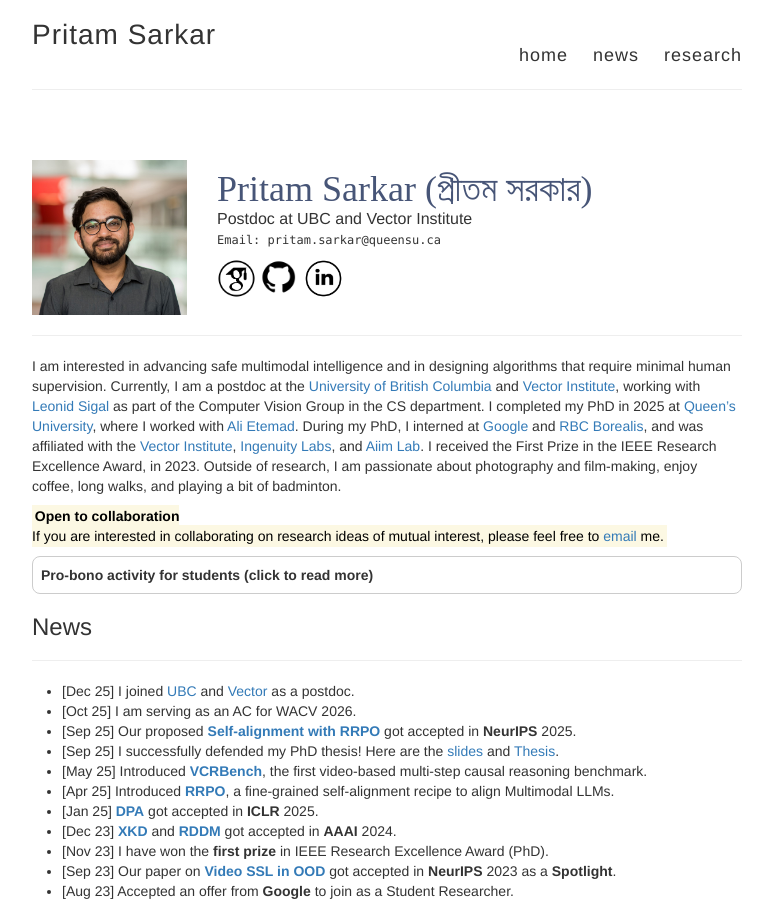
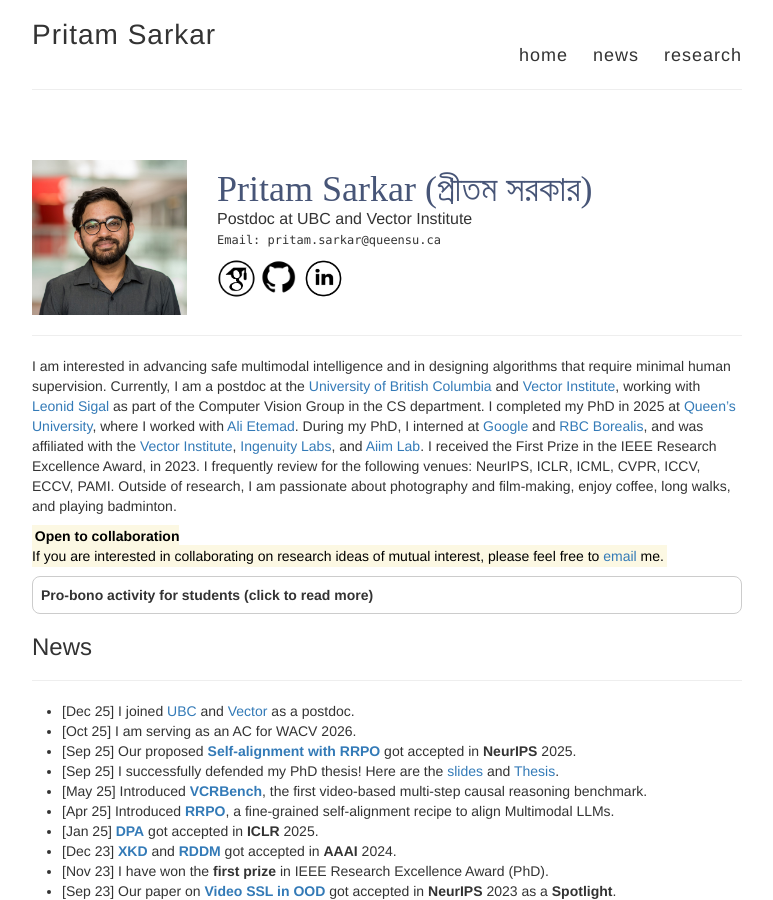
Before and after one commit to pritamqu/pritamqu.github.io, a Jekyll site: the page built from index.md, in a window 1280 px wide and 900 px high. Shown: the whole window, without its empty margins (253-1026 px from the left). Built offline with Jekyll 4.4.1, drawn with Linux system fonts in a browser that asks for light colours.

Commit message:
clean up

```diff
--- a/index.md
+++ b/index.md
@@ -41,18 +41,15 @@
 
 I am interested in advancing safe multimodal intelligence and in designing algorithms that require minimal human supervision. Currently, I am a postdoc at the [University of British Columbia](https://www.ubc.ca/) and [Vector Institute](https://vectorinstitute.ai/), working with [Leonid Sigal](https://www.cs.ubc.ca/~lsigal/) as part of the Computer Vision Group in the CS department.
 I completed my PhD in 2025 at [Queen’s University](https://queensu.ca/), where I worked with [Ali Etemad](https://www.aiimlab.com/ali-etemad). During my PhD, I interned at [Google](https://research.google/) and [RBC Borealis](https://rbcborealis.com/), and was affiliated with the [Vector Institute](https://vectorinstitute.ai/), [Ingenuity Labs](https://ingenuitylabs.queensu.ca/), and [Aiim Lab](https://www.aiimlab.com/).
-I received the First Prize in the IEEE Research Excellence Award, in 2023. Outside of research, I am passionate about photography and film-making, enjoy coffee, long walks, and playing a bit of badminton.
-
-<!-- I joined Queen's in 2018 and completed my master's in 2020, and subsequently began my PhD.  -->
-<!-- Prior to that, I worked for about three years as a Software Engineer at [Infosys](https://www.infosys.com/) and [Tech Mahindra](https://www.techmahindra.com/). I completed my bachelor's in 2015 from [West Bengal University of Technology, India](/).  -->
-<!-- Outside of research, I am passionate about photography and film-making, enjoy coffee, and like walking, running, and playing a bit of badminton. -->
+I received the First Prize in the IEEE Research Excellence Award, in 2023.
+I frequently review for the following venues: NeurIPS, ICLR, ICML, CVPR, ICCV, ECCV, PAMI.
+Outside of research, I am passionate about photography and film-making, enjoy coffee, long walks, and playing badminton.
 
 
 <p><mark class="black">
 <strong>Open to collaboration</strong><br>
 If you are interested in collaborating on research ideas of mutual interest,
 please feel free to <a title="pritam.sarkar@queensu.ca" href="mailto:pritam.sarkar@queensu.ca" target="_blank">email</a> me.
-<!-- I am also open to speaking engagements as well. -->
 </mark></p>
 
 
@@ -546,120 +543,3 @@
 		</div>
 	</div>
 </div>
-
-
-
-<!-- <h1> Patents </h1>
-
-<div class="container-fluid">
-	<div class="row pub-entry">
-		<div class="col-sm-3">
-			<a href=""> <img class="pub-image" src="/assets/publications/img.png"> </a>
-		</div>
-		<div class="col-sm-9">
-			<div class="pub-title">
-				Title withheld
-			</div>
-			<div class="pub-authors">
-				<strong>P. Sarkar</strong>, A. Etemad
-			</div>
-			<div class="pub-conf">
-				US Patent Application, 63/085,394, 2020.
-			</div>
-			<div class="pub-links">
-				<a href="">[patent]</a>
-			</div>
-		</div>
-	</div>
-</div>
- -->
-
-<!-- <h1> Symposiums/Posters/Others </h1>
-
-<div class="container-fluid">
-	<div class="row pub-entry">
-		<div class="col-sm-3">
-			<a href="/files/poster/poster_2022_rais_feas.pdf"> <img class="pub-image" src="/assets/publications/poster_2022_rais_feas.png"> </a>
-		</div>
-		<div class="col-sm-9">
-			<div class="pub-title">
-				The First Large Scale Audio-Visual Dataset of Cognitive Load and Affect
-			</div>
-			<div class="pub-authors">
-				<strong>P. Sarkar</strong>, A. Etemad
-			</div>
-			<div class="pub-conf">
-				FEAS Research Symposium at Queen's University, Canada, 2022. <mark class="red">Honourable Mention</mark>
-			</div>
-			<div class="pub-links">
-				<a href="/files/poster/poster_2022_rais_feas.pdf">[poster]</a>
-			</div>
-		</div>
-	</div>
-</div>
-
-<div class="container-fluid">
-	<div class="row pub-entry">
-		<div class="col-sm-3">
-			<a href="/files/poster/poster_2022_rais_feas.pdf"> <img class="pub-image" src="/assets/publications/poster_2022_rais_feas.png"> </a>
-		</div>
-		<div class="col-sm-9">
-			<div class="pub-title">
-				The First Large Scale Audio-Visual Dataset of Cognitive Load and Affect
-			</div>
-			<div class="pub-authors">
-				<strong>P. Sarkar</strong>, A. Etemad
-			</div>
-			<div class="pub-conf">
-				Robotics and AI Symposium at Ingunity Labs, Canada, 2022. <mark class="red">Honourable Mention</mark>
-			</div>
-			<div class="pub-links">
-				<a href="/files/poster/poster_2022_rais_feas.pdf">[poster]</a>
-			</div>
-		</div>
-	</div>
-</div>
-
-<div class="container-fluid">
-	<div class="row pub-entry">
-		<div class="col-sm-3">
-			<a href="/files/poster/poster_2021_rais.pdf"> <img class="pub-image" src="/assets/publications/poster_2021_rais.png"> </a>
-		</div>
-		<div class="col-sm-9">
-			<div class="pub-title">
-				Toward Wearables of the Future: Affordable Acquisition of Continuous ECG with Deep Learning
-			</div>
-			<div class="pub-authors">
-				<strong>P. Sarkar</strong>, A. Etemad
-			</div>
-			<div class="pub-conf">
-				Robotics and AI Symposium at Ingunity Labs, Canada, 2021. <mark class="red">Best Poster Award</mark>
-			</div>
-			<div class="pub-links">
-				<a href="/files/poster/poster_2021_rais.pdf">[poster]</a>
-			</div>
-		</div>
-	</div>
-</div>
-
-<div class="container-fluid">
-	<div class="row pub-entry">
-		<div class="col-sm-3">
-			<a href="/files/poster/poster_2019_feas.pdf"> <img class="pub-image" src="/assets/publications/poster_2019_feas.png"> </a>
-		</div>
-		<div class="col-sm-9">
-			<div class="pub-title">
-				A Deep Learning Approach for AR-based Adaptive Simulation using Wearables
-			</div>
-			<div class="pub-authors">
-				<strong>P. Sarkar</strong>, K. Ross, D. Rodenburg, A. Ruberto, P. Hungler, D. Howes, A. Szulewski, A. Etemad
-			</div>
-			<div class="pub-conf">
-				FEAS Research Symposium at Queen's University, Canada, 2019.
-			</div>
-			<div class="pub-links">
-				<a href="/files/poster/poster_2019_feas.pdf">[poster]</a>
-			</div>
-		</div>
-	</div>
-</div> -->
```
